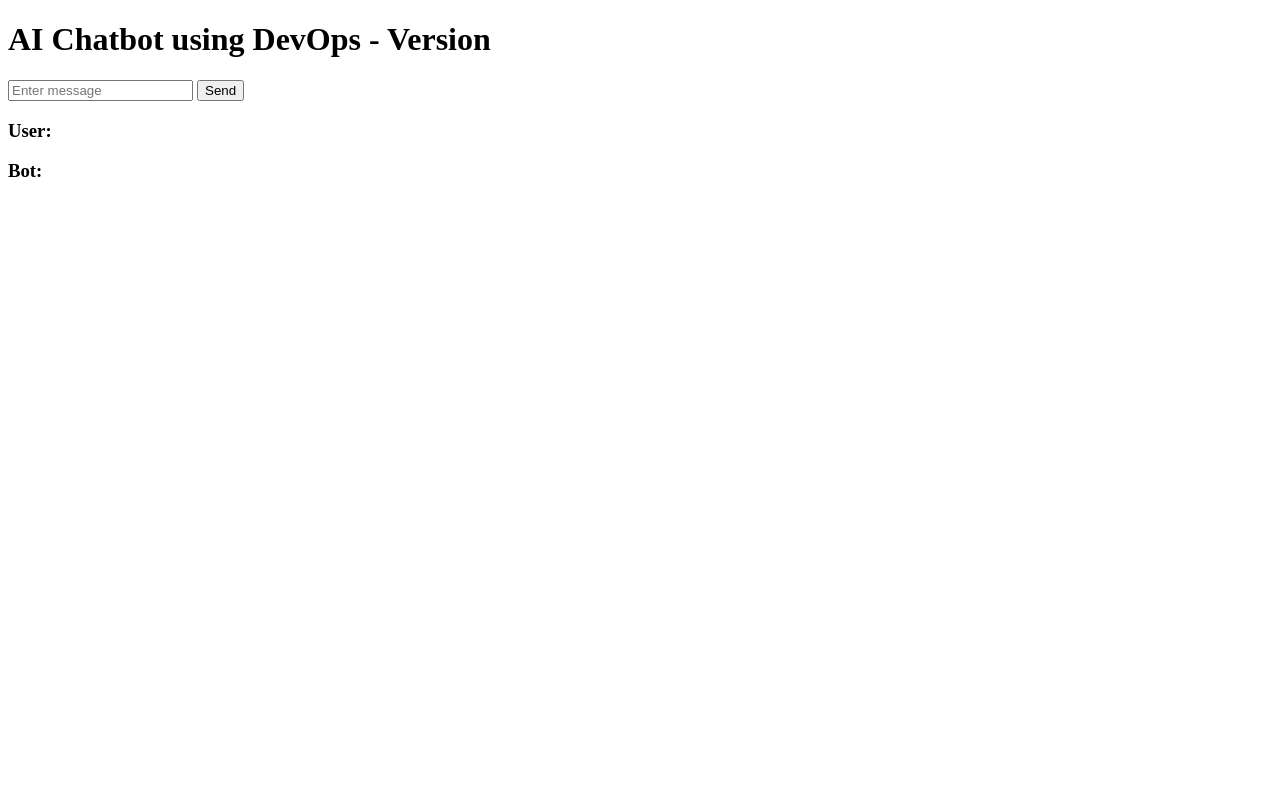
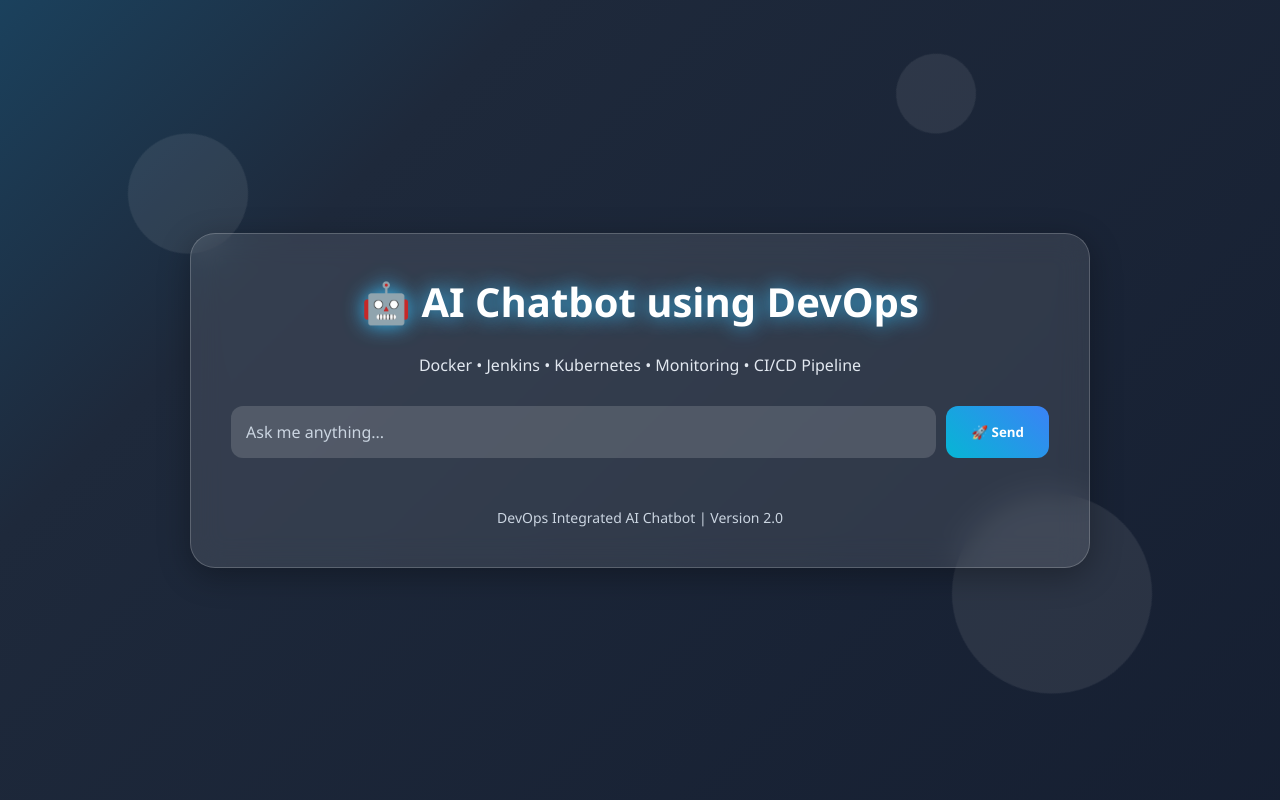
Before and after one commit to Shirolgithub/Devops, a Flask app: page / in a window 1280 px wide. Run offline with Flask 3, Linux system fonts and the light colour scheme.

Commit message:
Updated chatbot UI

```diff
--- a/templates/index.html
+++ b/templates/index.html
@@ -1,22 +1,268 @@
 <!DOCTYPE html>
-<html>
+<html lang="en">
 <head>
-    <title><h1>AI Chatbot using DevOps - Version 2</h1></title>
+<meta charset="UTF-8">
+<meta name="viewport" content="width=device-width, initial-scale=1.0">
+
+<title>AI Chatbot using DevOps - Version 2</title>
+
+<style>
+
+*{
+    margin:0;
+    padding:0;
+    box-sizing:border-box;
+    font-family:'Segoe UI',sans-serif;
+}
+
+body{
+    min-height:100vh;
+    display:flex;
+    justify-content:center;
+    align-items:center;
+    overflow:hidden;
+    background:linear-gradient(-45deg,#0f172a,#1e293b,#0ea5e9,#2563eb);
+    background-size:400% 400%;
+    animation:bgAnimation 15s ease infinite;
+}
+
+@keyframes bgAnimation{
+    0%{background-position:0% 50%;}
+    50%{background-position:100% 50%;}
+    100%{background-position:0% 50%;}
+}
+
+.container{
+    width:90%;
+    max-width:900px;
+    padding:40px;
+    border-radius:25px;
+    backdrop-filter:blur(15px);
+    background:rgba(255,255,255,0.1);
+    border:1px solid rgba(255,255,255,0.2);
+    box-shadow:0 8px 32px rgba(0,0,0,0.3);
+    animation:fadeIn 1.5s ease;
+}
+
+@keyframes fadeIn{
+    from{
+        opacity:0;
+        transform:translateY(30px);
+    }
+    to{
+        opacity:1;
+        transform:translateY(0);
+    }
+}
+
+h1{
+    text-align:center;
+    color:white;
+    margin-bottom:25px;
+    font-size:2.5rem;
+    text-shadow:0 0 20px #38bdf8;
+}
+
+.subtitle{
+    text-align:center;
+    color:#e2e8f0;
+    margin-bottom:30px;
+}
+
+form{
+    display:flex;
+    gap:10px;
+    margin-bottom:25px;
+}
+
+input[type="text"]{
+    flex:1;
+    padding:15px;
+    border:none;
+    border-radius:12px;
+    outline:none;
+    font-size:16px;
+    background:rgba(255,255,255,0.15);
+    color:white;
+}
+
+input[type="text"]::placeholder{
+    color:#cbd5e1;
+}
+
+button{
+    padding:15px 25px;
+    border:none;
+    border-radius:12px;
+    cursor:pointer;
+    background:linear-gradient(45deg,#06b6d4,#3b82f6);
+    color:white;
+    font-weight:bold;
+    transition:0.3s;
+}
+
+button:hover{
+    transform:translateY(-3px) scale(1.05);
+    box-shadow:0 0 20px #38bdf8;
+}
+
+.chat-box{
+    display:flex;
+    flex-direction:column;
+    gap:20px;
+}
+
+.message{
+    padding:18px;
+    border-radius:15px;
+    animation:slideUp 0.8s ease;
+}
+
+.user{
+    background:rgba(34,197,94,0.2);
+    border-left:5px solid #22c55e;
+    color:white;
+}
+
+.bot{
+    background:rgba(59,130,246,0.2);
+    border-left:5px solid #3b82f6;
+    color:white;
+}
+
+@keyframes slideUp{
+    from{
+        opacity:0;
+        transform:translateY(20px);
+    }
+    to{
+        opacity:1;
+        transform:translateY(0);
+    }
+}
+
+.label{
+    font-weight:bold;
+    margin-bottom:8px;
+}
+
+.circle{
+    position:absolute;
+    border-radius:50%;
+    background:rgba(255,255,255,0.08);
+    animation:float 20s infinite linear;
+}
+
+.circle:nth-child(1){
+    width:120px;
+    height:120px;
+    left:10%;
+    top:20%;
+}
+
+.circle:nth-child(2){
+    width:200px;
+    height:200px;
+    right:10%;
+    bottom:10%;
+}
+
+.circle:nth-child(3){
+    width:80px;
+    height:80px;
+    left:70%;
+    top:10%;
+}
+
+@keyframes float{
+    0%{
+        transform:translateY(0px) rotate(0deg);
+    }
+    50%{
+        transform:translateY(-40px) rotate(180deg);
+    }
+    100%{
+        transform:translateY(0px) rotate(360deg);
+    }
+}
+
+.footer{
+    text-align:center;
+    color:#cbd5e1;
+    margin-top:25px;
+    font-size:14px;
+}
+
+@media(max-width:768px){
+
+    form{
+        flex-direction:column;
+    }
+
+    button{
+        width:100%;
+    }
+
+    h1{
+        font-size:2rem;
+    }
+}
+
+</style>
 </head>
+
 <body>
 
-    <h1>AI Chatbot using DevOps - Version</h1>
+<div class="circle"></div>
+<div class="circle"></div>
+<div class="circle"></div>
+
+<div class="container">
+
+    <h1>🤖 AI Chatbot using DevOps</h1>
+
+    <p class="subtitle">
+        Docker • Jenkins • Kubernetes • Monitoring • CI/CD Pipeline
+    </p>
 
     <form method="POST">
-        <input type="text" name="message" placeholder="Enter message">
-        <button type="submit">Send</button>
+
+        <input
+            type="text"
+            name="message"
+            placeholder="Ask me anything..."
+            required
+        >
+
+        <button type="submit">
+            🚀 Send
+        </button>
+
     </form>
 
-    <h3>User:</h3>
-    <p>{{ user_message }}</p>
+    <div class="chat-box">
 
-    <h3>Bot:</h3>
-    <p>{{ bot_reply }}</p>
+        {% if user_message %}
+        <div class="message user">
+            <div class="label">👤 User</div>
+            {{ user_message }}
+        </div>
+        {% endif %}
+
+        {% if bot_reply %}
+        <div class="message bot">
+            <div class="label">🤖 AI Assistant</div>
+            {{ bot_reply }}
+        </div>
+        {% endif %}
+
+    </div>
+
+    <div class="footer">
+        DevOps Integrated AI Chatbot | Version 2.0
+    </div>
+
+</div>
 
 </body>
 </html>
```
